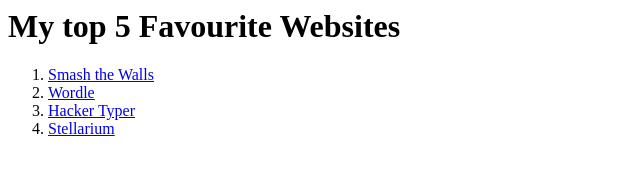
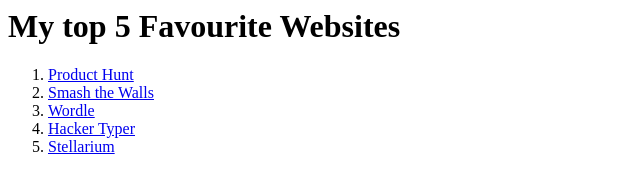
Before and after one commit to prashant96pm/Front_End, a plain HTML site: page 3.2 Anchor Elements/index.html in a window 1280 px wide. Shown: the whole page, without its empty margins (0-640 px from the left). Drawn offline with Linux system fonts and the light colour scheme.

Commit message:
Update index.html

```diff
--- a/3.2 Anchor Elements/index.html
+++ b/3.2 Anchor Elements/index.html
@@ -1,7 +1,7 @@
 <h1>My top 5 Favourite Websites</h1>
 <!-- Write your code below -->
 <ol>
-
+    <li><a href="https://www.producthunt.com/">Product Hunt</a></li>
     <li><a href="https://smashthewalls.com/">Smash the Walls</a></li>
     <li><a href="https://www.nytimes.com/games/wordle">Wordle</a></li>
     <li><a href="https://hackertyper.com/">Hacker Typer</a></li>
```
